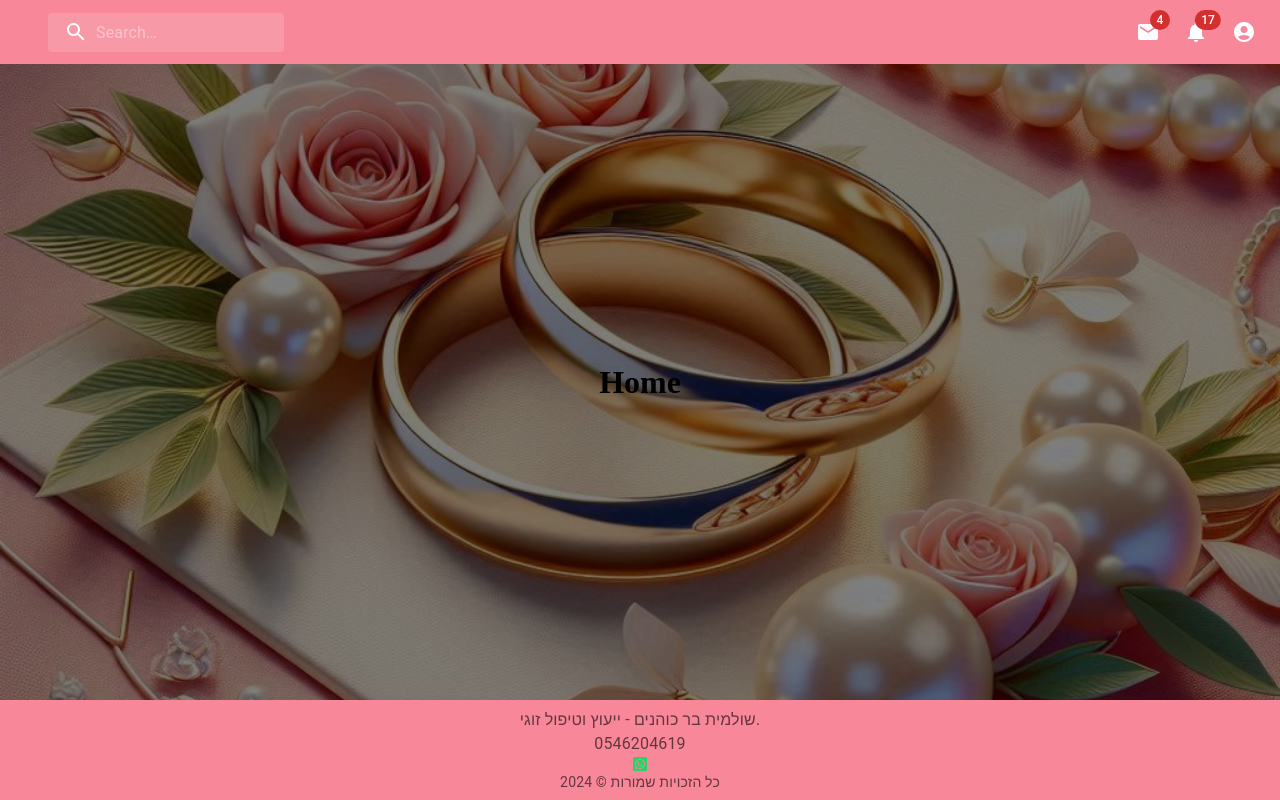
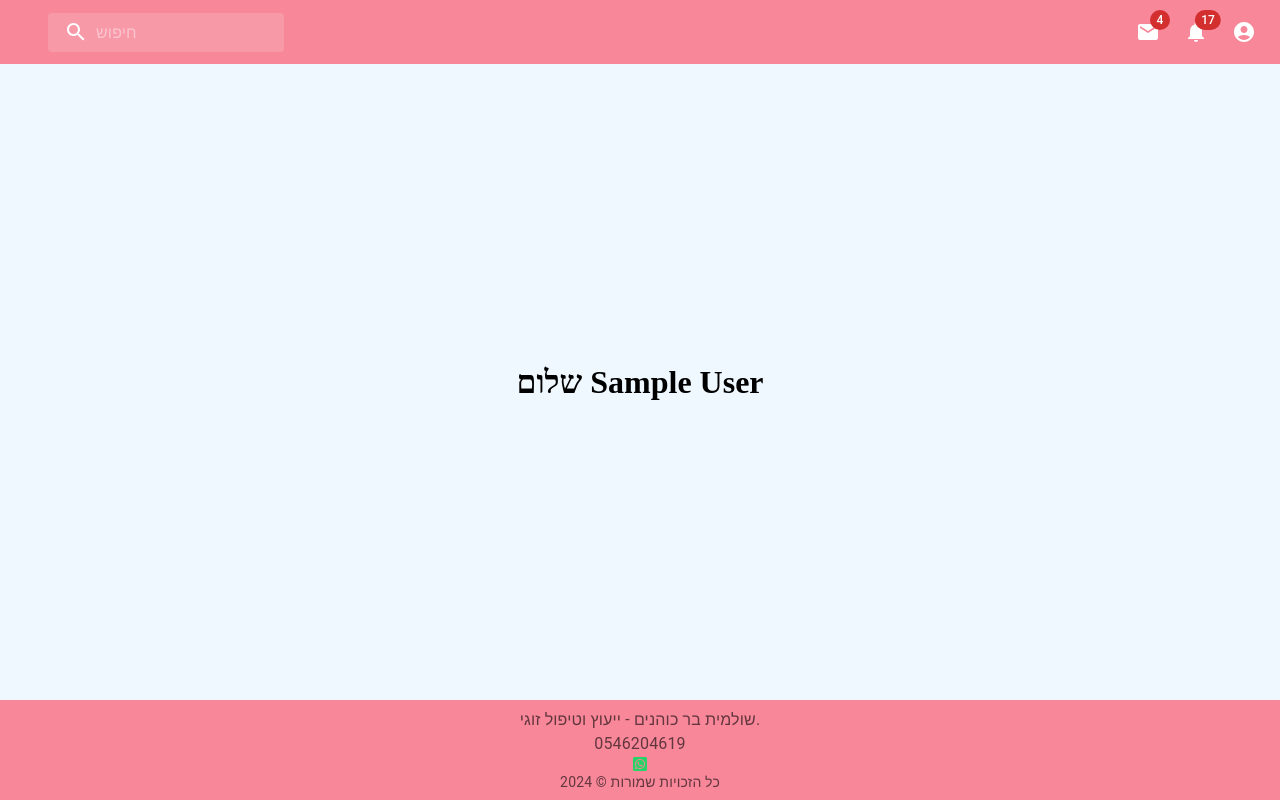
Before and after one commit to chemedMoshe/ShulamitClient, a React (Vite) app: page / in a window 1280 px wide. Built offline with nearby package versions, Linux system fonts and the light colour scheme; sample sign-in values are in the browser's storage.

Commit message:
add message error

```diff
--- /dev/null
+++ b/src/components/Home/Home.css
@@ -0,0 +1,8 @@
+.Home{
+    display: flex;
+    justify-content: center;
+    align-items: center;
+    height: 100%;
+    width: 100vw;
+    background-color: aliceblue;
+}
--- /dev/null
+++ b/src/components/Home/Home.tsx
@@ -0,0 +1,19 @@
+import { useEffect } from 'react';
+import './Home.css'
+import { useNavigate } from 'react-router';
+export default function Home() {
+    const navigate = useNavigate();
+    useEffect(() => {
+        if (!localStorage.getItem('user')) {
+            navigate('/login');
+            return
+        }
+    },[]);
+
+    const name:string = JSON.parse(localStorage.getItem('user')!)?.name
+  return (
+    <div className="Home">
+     <h1>שלום  {name}</h1>
+    </div>
+  )
+}
--- a/src/components/Navbar/Navbar.tsx
+++ b/src/components/Navbar/Navbar.tsx
@@ -110,6 +110,8 @@ export default function PrimarySearchAppBar() {
             open={isMenuOpen}
             onClose={handleMenuClose}
         >
+            <MenuItem onClick={handleMenuClose} >מאמרים</MenuItem>
+            <MenuItem onClick={handleMenuClose}>שאלות ותשובות</MenuItem>
             <MenuItem onClick={handleMenuClose}>Profile</MenuItem>
             <MenuItem onClick={handleMenuClose}>My account</MenuItem>
             <MenuItem onClick={handleMenuClose}>Logout</MenuItem>
@@ -189,7 +191,7 @@ export default function PrimarySearchAppBar() {
                         <StyledInputBase
                             onChange={(e) => console.log(e.target.value)}
 
-                            placeholder="Search…"
+                            placeholder="חיפוש"
                             inputProps={{ 'aria-label': 'search' }}
                         />
                     </Search>
--- a/src/components/Pages.tsx
+++ b/src/components/Pages.tsx
@@ -1,11 +1,12 @@
 import { Route, Routes } from "react-router";
 import SignInCard from "./Login/Login";
 import RegisterCard from "./Register/register";
+import Home from "./Home/Home";
 
 export default function Pages() {
   return (
     <Routes>
-      <Route path="/" element={<h1>Home</h1>} />
+      <Route path="/" element={<Home/>} />
       <Route path="/about" element={<h1>About</h1>} />
       <Route path="/login" element={<SignInCard/>} />
       <Route path="/register" element={<RegisterCard/>} />
--- a/src/redux/Fetchs/RegisterFetch.ts
+++ b/src/redux/Fetchs/RegisterFetch.ts
@@ -9,8 +9,8 @@ export const registerFunc = async (email: string, password: string, name: string
         });
         const data = await response.json();
 
-        if (response.status !== 201) {
-            throw (`${data.error}`);
+        if (data.error) {
+           throw (`${data.error}`);
         }
 
         return data;
--- a/src/redux/UserSlice.ts
+++ b/src/redux/UserSlice.ts
@@ -41,6 +41,8 @@ const userSlice = createSlice({
                 state._id = action.payload._id;
                 state.name = action.payload.name;
                 state.email = action.payload.email;
+                state.loading = false;
+                state.error = null;
             });
 
         builder.addCase(registerFetch.rejected, (state, action) => {
```
Also changed, not shown: src/Utils/allLinksFunc.ts (added, +15 -0 lines), src/components/Navbar/Navbarr.tsx (added, +12 -0 lines).
